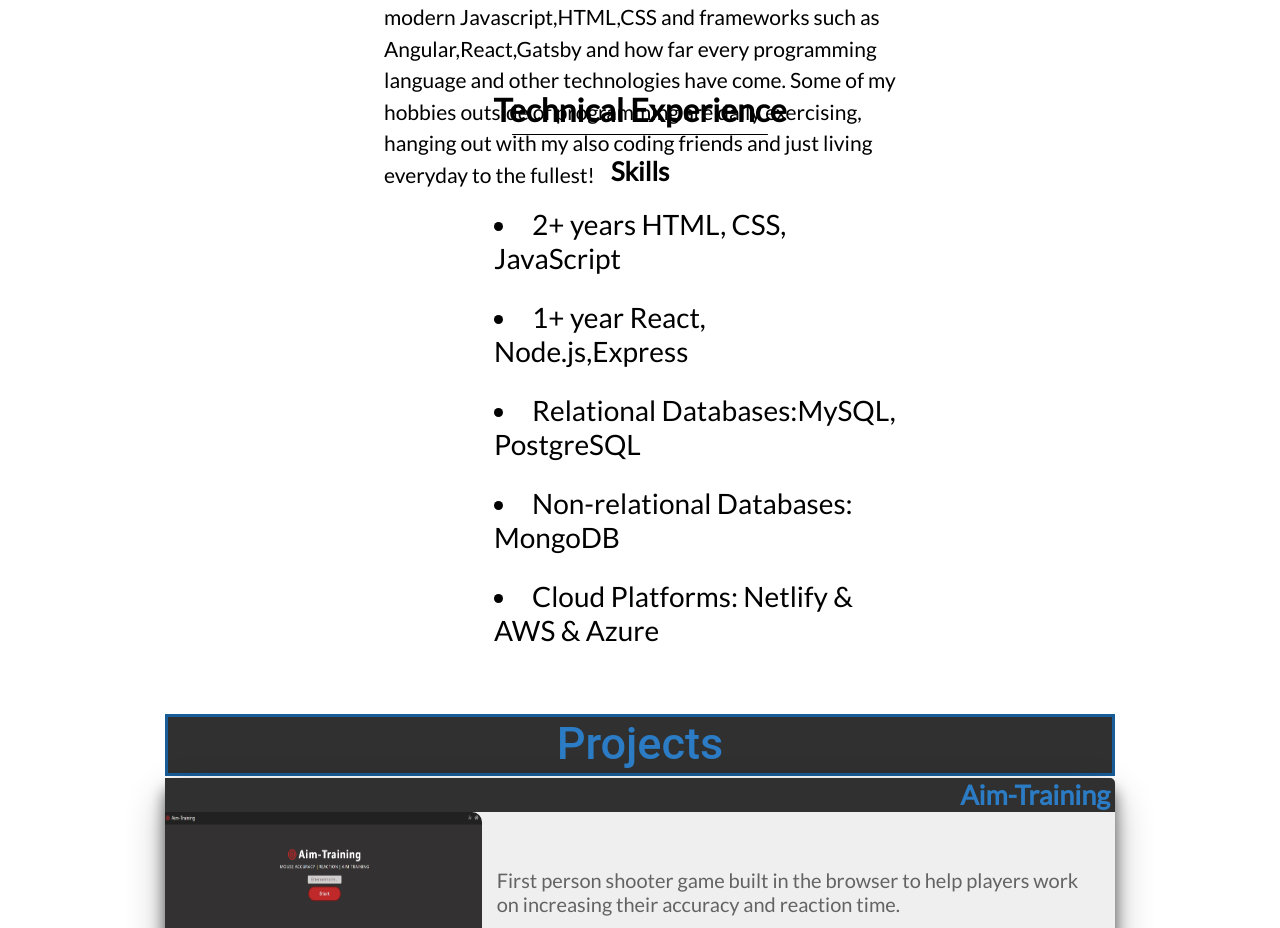
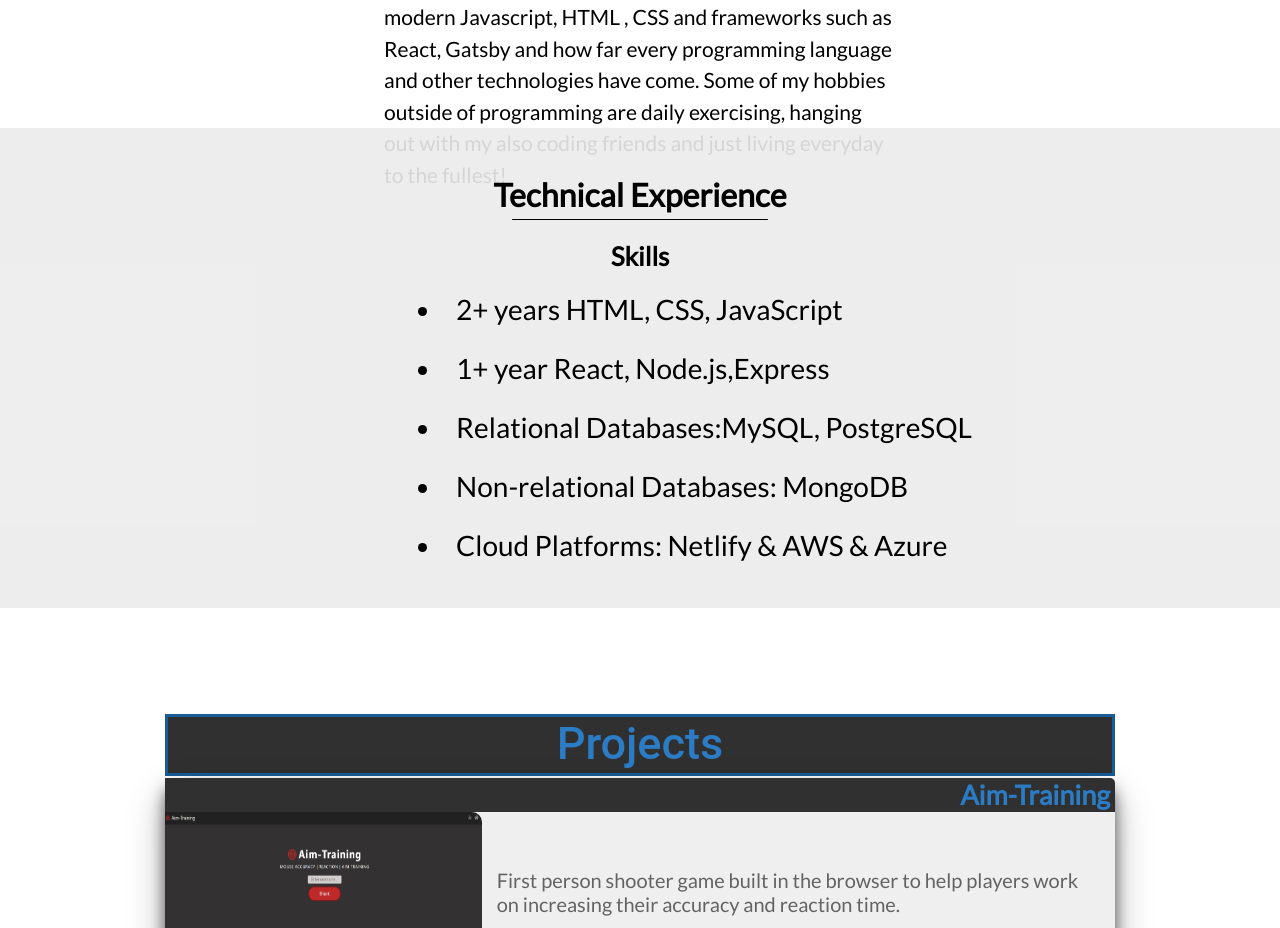
Before and after one commit to hunterfoulk/Portfoliov2, a React (Create React App) app: page / in a window 1280 px wide. Shown: the part 1000-1928 px from the top of the page. Built offline with nearby package versions, Linux system fonts and the light colour scheme.

Commit message:
ui touches

```diff
--- a/src/Homepage.js
+++ b/src/Homepage.js
@@ -66,8 +66,8 @@ export default function Homepage() {
               needed in todays world. Since then I've shifted my learning and
               focuses to the web, thriving in fulfillment learning new and
               modern technologies of Full Stack Web Development such as modern
-              Javascript,HTML,CSS and frameworks such as Angular,React,Gatsby
-              and how far every programming language and other technologies have
+              Javascript, HTML , CSS and frameworks such as React, Gatsby and
+              how far every programming language and other technologies have
               come. Some of my hobbies outside of programming are daily
               exercising, hanging out with my also coding friends and just
               living everyday to the fullest!
--- a/src/app.scss
+++ b/src/app.scss
@@ -252,8 +252,8 @@
   flex-direction: row;
   justify-content: center;
   align-items: center;
-  // background-color: rgb(197, 197, 197);
-  width: 40%;
+  background-color: rgba(236, 236, 236, 0.904);
+  width: 100%;
   height: 480px;
   max-height: 480px;
   padding: 0px 200px;
@@ -270,7 +270,7 @@
     // background-color: rgb(88, 175, 88);
 
     .tech-line {
-      width: 50%;
+      width: 20%;
       margin-top: 5px;
       //   border-bottom: 1px solid rgb(240, 238, 238);
       border-bottom: 1px solid black;
@@ -437,15 +437,12 @@
   top: 50%;
   transform: translate(-50%, -50%);
   background-color: rgba(0, 0, 0, 0.664);
-  // background-color: rgb(177, 96, 96);
 
   z-index: 100;
 }
 .project-modal {
   position: fixed;
-  // background-color: rgb(24, 93, 153);
   background-color: rgb(247, 247, 247);
-  // background-color: #adadad;
   -moz-box-shadow: 3px 3px 5px 6px rgb(78, 78, 78);
   -webkit-box-shadow: 3px 3px 5px 6px rgb(78, 78, 78);
   box-shadow: 0px 0px 13px 0px rgb(78, 78, 78);
@@ -457,20 +454,17 @@
   min-width: 500px;
   max-width: 1500px;
   overflow: hidden;
-  // padding: 20px;
   border-radius: 10px;
   z-index: 501;
 
   .modal-header {
     text-align: center;
     color: white;
-    // background-color: rgb(167, 167, 167);
     background-color: #303030;
     font-size: 50px;
     margin-bottom: 15px;
     padding: 5px;
     font-family: "Lato", sans-serif;
-    // background-color: rgb(24, 93, 153);
     border-bottom: 1px solid rgb(165, 165, 165);
     box-shadow: 2px 3px 2px -3px #303030cc;
   }
```
